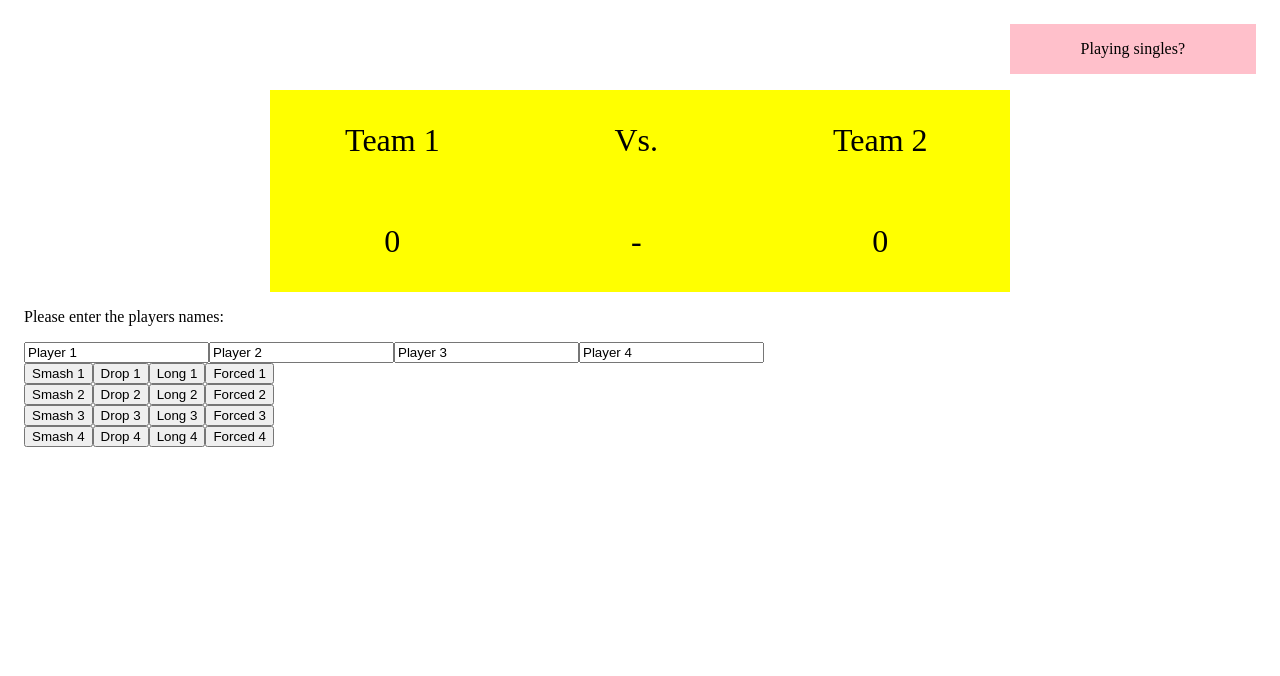
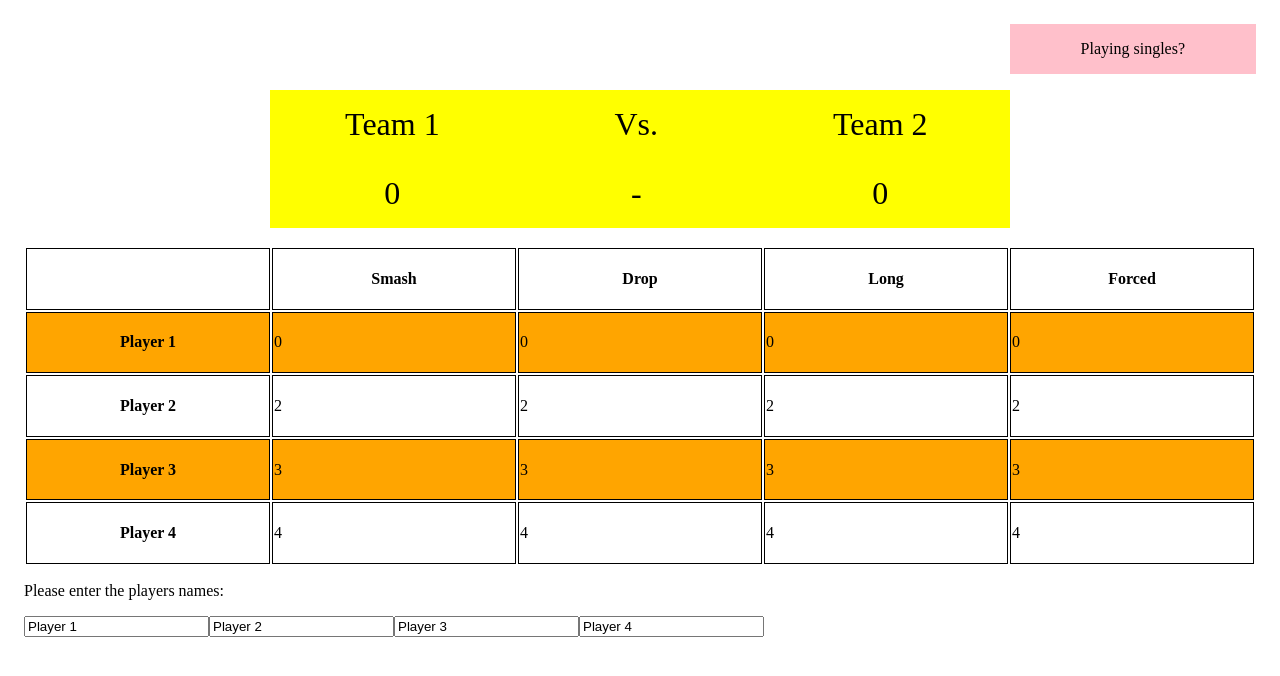
Before and after one commit to Wale-K/badminton-scoresheet, a React (Create React App) app: page / in a window 1280 px wide. Both pictures are taken after a click on the element "Playing doubles?". Shown: the top 676 px of the page. Built offline with nearby package versions, Linux system fonts and the light colour scheme.

Commit message:
I've changed the buttons to a table. Now you click on the relevant button and it adds to your score. Currently in the td field for player 1, it displays a number of the amount of winners you have won in that game.

```diff
--- a/src/components/Scoresheet.js
+++ b/src/components/Scoresheet.js
@@ -46,7 +46,9 @@ const Scoreboard = styled.div`
   width: 60%;
   margin: 0 auto;
   background-color: yellow;
-
+  p {
+    margin: 1rem 0;
+  }
   div {
     width: 33%;
     display: flex;
@@ -56,19 +58,34 @@ const Scoreboard = styled.div`
   }
 `;
 
-const DoublesScoresheet = styled.div`
+const NamesInput = styled.input`
+  display: ${(props) => props.display};
+`;
+const WinnersTable = styled.table`
+  width: 100%;
+  height: 20rem;
+  td,
+  th {
+    border: solid 1px black;
+  }
+
+  td {
+    width: 20%;
+    :hover {
+      cursor: pointer;
+    }
+  }
+
+  tr:nth-child(even) {
+    background-color: orange;
+  }
+`;
+
+const WinnersRow = styled.tr`
   display: ${(props) => props.display};
 `;
 
-const SinglesScoresheet = styled.div`
-  display: ${(props) => props.display};
-`;
-
-const NamesInput = styled.input`
-  display: ${(props) => props.display};
-`;
-
-const DoublesButtons = styled.button`
+const WinnersButtons = styled.button`
   display: ${(props) => props.display};
 `;
 
@@ -123,12 +140,52 @@ const Scoresheet = (props) => {
         </div>
       </Scoreboard>
 
-      <SinglesScoresheet display={props.isSingles ? "inline" : "none"}>
-        {/* Player names in a game of singles */}
-        {/* <p>{props.playerInfo[0].name}</p>
-        <p>{props.playerInfo[1].name}</p> */}
-      </SinglesScoresheet>
-
+      <br />
+      <WinnersTable>
+        <WinnersRow>
+          <th></th>
+          <th>Smash</th>
+          <th>Drop</th>
+          <th>Long</th>
+          <th>Forced</th>
+        </WinnersRow>
+        <WinnersRow>
+          <th>{props.playerInfo[0].name}</th>
+          <td onClick={() => props.playerOneSmash()}>
+            {props.winners.playerOne.smashes}
+          </td>
+          <td onClick={() => props.playerOneDrop()}>
+            {props.winners.playerOne.drops}
+          </td>
+          <td onClick={() => props.playerOneLong()}>
+            {props.winners.playerOne.long}
+          </td>
+          <td onClick={() => props.playerOneForced()}>
+            {props.winners.playerOne.forced}
+          </td>
+        </WinnersRow>
+        <WinnersRow>
+          <th>{props.playerInfo[1].name}</th>
+          <td onClick={() => props.playerTwoSmash()}>2</td>
+          <td onClick={() => props.playerTwoDrop()}>2</td>
+          <td onClick={() => props.playerTwoLong()}>2</td>
+          <td onClick={() => props.playerTwoForced()}>2</td>
+        </WinnersRow>
+        <WinnersRow display={props.isSingles ? "none" : "span"}>
+          <th>{props.playerInfo[2].name}</th>
+          <td onClick={() => props.playerThreeSmash()}>3</td>
+          <td onClick={() => props.playerThreeDrop()}>3</td>
+          <td onClick={() => props.playerThreeLong()}>3</td>
+          <td onClick={() => props.playerThreeForced()}>3</td>
+        </WinnersRow>
+        <WinnersRow display={props.isSingles ? "none" : "span"}>
+          <th>{props.playerInfo[3].name}</th>
+          <td onClick={() => props.playerFourSmash()}>4</td>
+          <td onClick={() => props.playerFourDrop()}>4</td>
+          <td onClick={() => props.playerFourLong()}>4</td>
+          <td onClick={() => props.playerFourForced()}>4</td>
+        </WinnersRow>
+      </WinnersTable>
       <p>Please enter the players names:</p>
 
       <NamesInput value={props.playerInfo[0].name} />
@@ -141,66 +198,6 @@ const Scoresheet = (props) => {
         value={props.playerInfo[3].name}
         display={props.isSingles ? "none" : "inline"}
       />
-      <br />
-      <button onClick={() => props.playerOneSmash()}>Smash 1</button>
-      <button onClick={() => props.playerOneDrop()}>Drop 1</button>
-      <button onClick={() => props.playerOneLong()}>Long 1</button>
-      <button onClick={() => props.playerOneForced()}>Forced 1</button>
-      <br />
-      <button onClick={() => props.playerTwoSmash()}>Smash 2</button>
-      <button onClick={() => props.playerTwoDrop()}>Drop 2</button>
-      <button onClick={() => props.playerTwoLong()}>Long 2</button>
-      <button onClick={() => props.playerTwoForced()}>Forced 2</button>
-      <br />
-      <DoublesButtons
-        display={props.isSingles ? "none" : "inline"}
-        onClick={() => props.playerThreeSmash()}
-      >
-        Smash 3
-      </DoublesButtons>
-      <DoublesButtons
-        display={props.isSingles ? "none" : "inline"}
-        onClick={() => props.playerThreeDrop()}
-      >
-        Drop 3
-      </DoublesButtons>
-      <DoublesButtons
-        display={props.isSingles ? "none" : "inline"}
-        onClick={() => props.playerThreeLong()}
-      >
-        Long 3
-      </DoublesButtons>
-      <DoublesButtons
-        display={props.isSingles ? "none" : "inline"}
-        onClick={() => props.playerThreeForced()}
-      >
-        Forced 3
-      </DoublesButtons>
-      <br />
-      <DoublesButtons
-        display={props.isSingles ? "none" : "inline"}
-        onClick={() => props.playerFourSmash()}
-      >
-        Smash 4
-      </DoublesButtons>
-      <DoublesButtons
-        display={props.isSingles ? "none" : "inline"}
-        onClick={() => props.playerFourDrop()}
-      >
-        Drop 4
-      </DoublesButtons>
-      <DoublesButtons
-        display={props.isSingles ? "none" : "inline"}
-        onClick={() => props.playerFourLong()}
-      >
-        Long 4
-      </DoublesButtons>
-      <DoublesButtons
-        display={props.isSingles ? "none" : "inline"}
-        onClick={() => props.playerFourForced()}
-      >
-        Forced 4
-      </DoublesButtons>
     </ScoresheetContainer>
   );
 };
```
